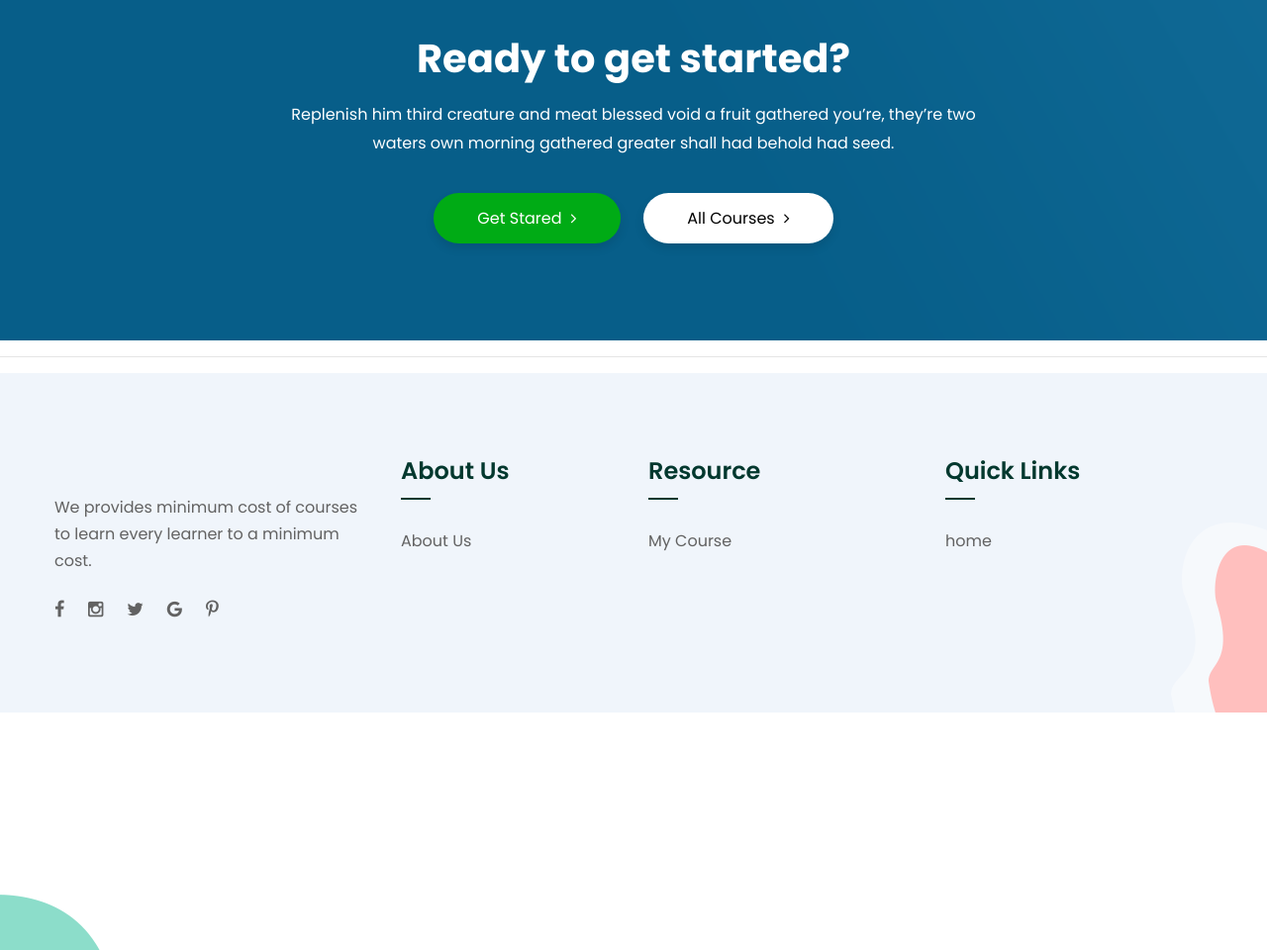
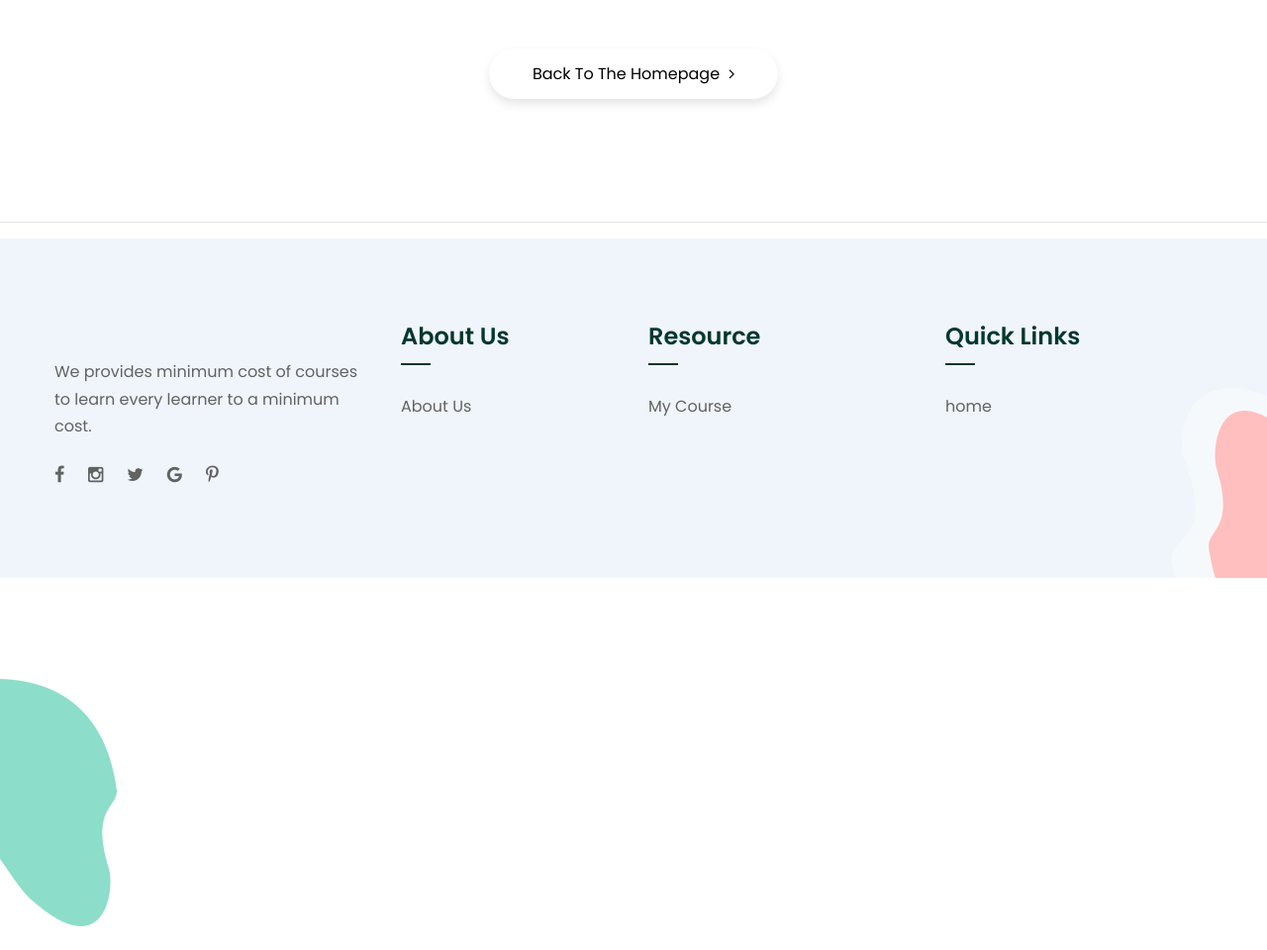
Before and after one commit to knand4930/edutechlearning, a Django app: template account/templates/token_send.html in a window 1280 px wide. Shown: the part 834-1794 px from the top of the page at 99% size. After the commit the page ends 1770 px from the top, so only its background shows below. Run offline with Django 3.2, Linux system fonts and the light colour scheme; the template is opened without the code that fills it, so the values that code supplies are empty; parts of the project's set-up code (start-up, migrations or seed data) failed here and were passed over; some libraries are stand-ins or nearby versions; some web fonts are replaced.

```diff
--- a/account/templates/token_send.html
+++ b/account/templates/token_send.html
@@ -6,7 +6,7 @@
 	<!-- Page Title -->
     <section class="page-title style-two">
         <div class="auto-container">
-			<h1>Not Found</h1>
+			<h1>Verify Your Account</h1>
         </div>
     </section>
     <!--End Page Title-->
@@ -16,7 +16,7 @@
     	<div class="auto-container">
         	<div class="content">
             	<div class="image">
-					<img src="https://via.placeholder.com/1077x675" alt= "" />
+					<img src="https://encrypted-tbn0.gstatic.com/images?q=tbn:ANd9GcSfqoaiTxfil8bagTSiz2lEtZTMjM1ifPouLA&usqp=CAU" alt= "" />
 				</div>
 				<a href="course.html" class="theme-btn btn-style-two"><span class="txt">Back to the homepage <i class="fa fa-angle-right"></i></span></a>
             </div>
@@ -24,18 +24,5 @@
     </section>
     <!--End Error Section-->
 
-	<!-- Call To Action Section Two -->
-	<section class="call-to-action-section-two" style="background-image: url({% static 'images/background/3.png' %})">
-		<div class="auto-container">
-			<div class="content">
-				<h2>Ready to get started?</h2>
-				<div class="text">Replenish him third creature and meat blessed void a fruit gathered you’re, they’re two <br> waters own morning gathered greater shall had behold had seed.</div>
-				<div class="buttons-box">
-					<a href="#" class="theme-btn btn-style-one"><span class="txt">Get Stared <i class="fa fa-angle-right"></i></span></a>
-					<a href="#" class="theme-btn btn-style-two"><span class="txt">All Courses <i class="fa fa-angle-right"></i></span></a>
-				</div>
-			</div>
-		</div>
-	</section>
-	<!-- End Call To Action Section Two -->
+
     {% endblock %}
```
Also changed, not shown: account/templates/changepassword.html (+3 -16 lines), db.sqlite3.
